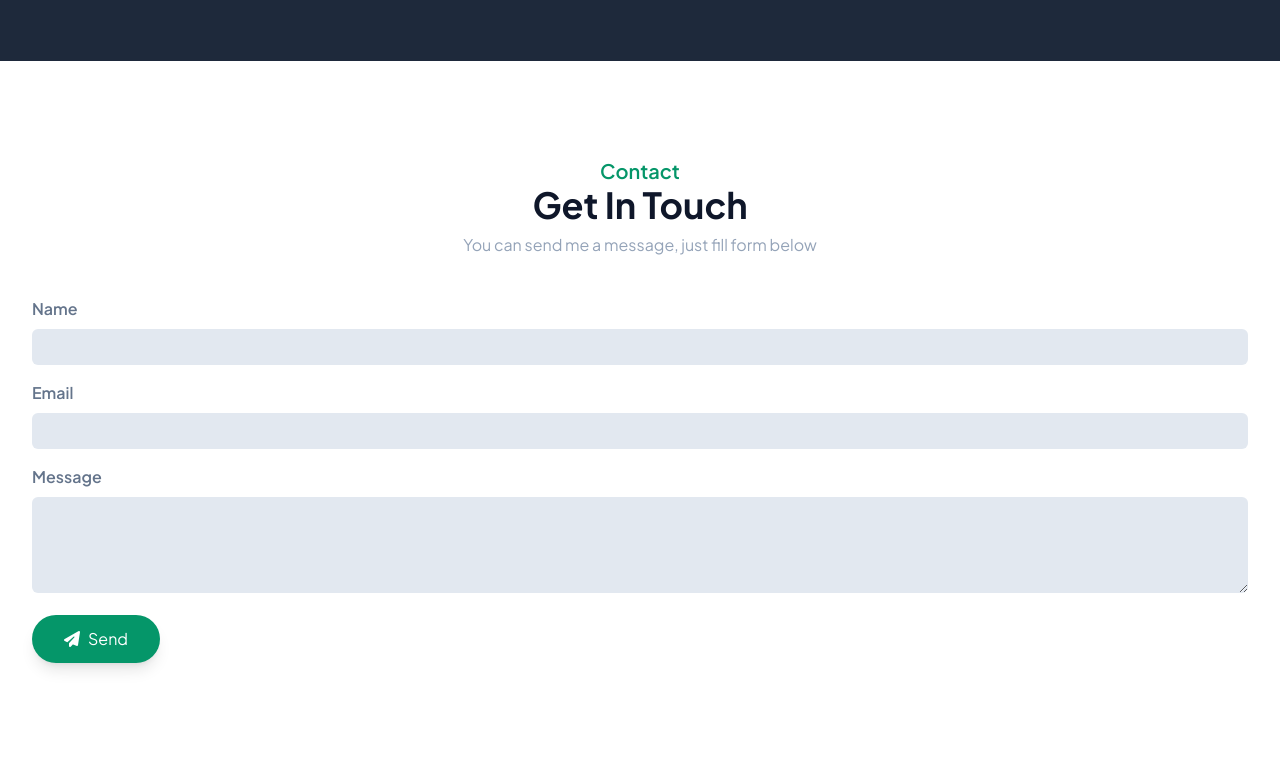
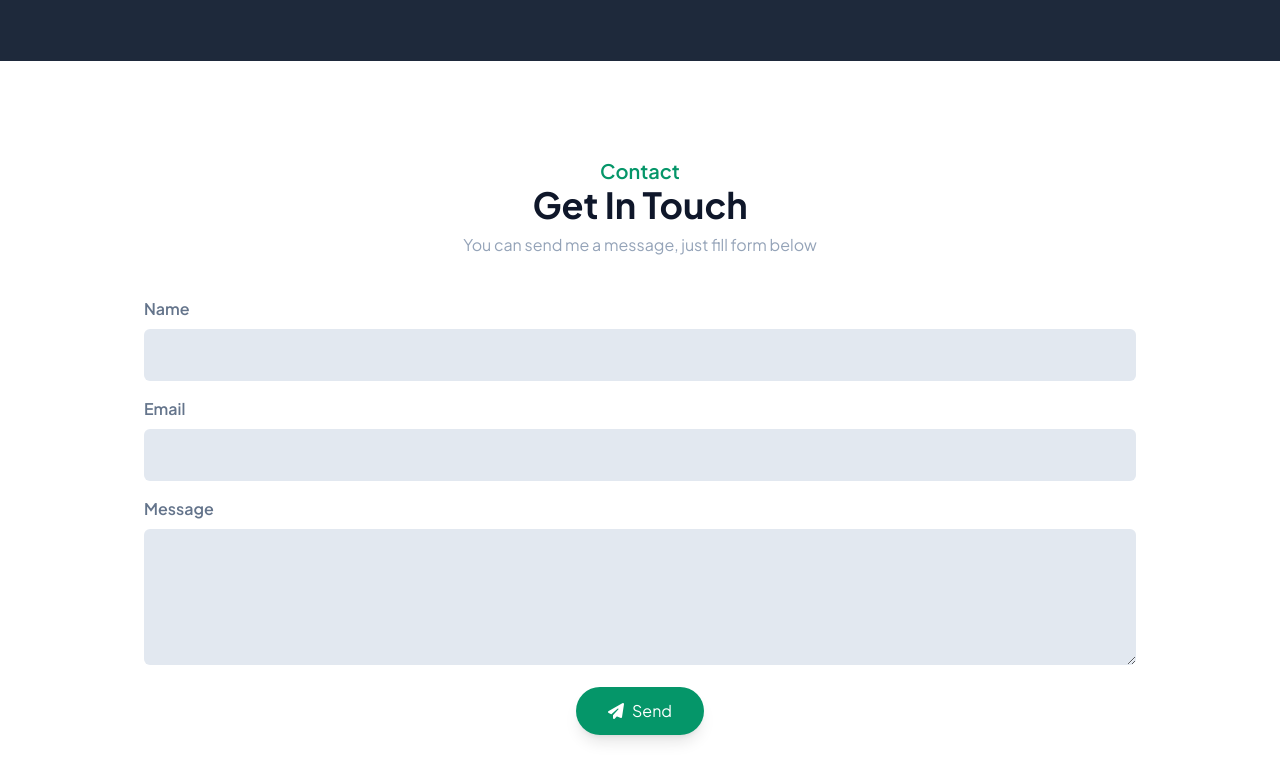
Before and after one commit to ryhnAtmdja/web-portfolio, a website: page public/index.html in a window 1280 px wide. Shown: the part 2639-3420 px from the top of the page. Before the commit the page ends 3366 px from the top, so only its background shows below. Drawn offline with Linux system fonts and the light colour scheme.

Commit message:
form section desktop ver, fix minor

```diff
--- a/public/index.html
+++ b/public/index.html
@@ -351,7 +351,7 @@
             You can send me a message, just fill form below
           </p>
         </div>
-        <div class="mt-10 px-4">
+        <div class="mt-10 px-4 lg:px-32">
           <div class="mb-4 w-full">
             <form action="">
               <label
@@ -363,7 +363,7 @@
                 type="text"
                 id="name"
                 name="name"
-                class="bg-slate-200 w-full py-2 px-3 rounded-md text-slate-700 leading-tight focus:outline-primary"
+                class="bg-slate-200 w-full py-2 px-3 rounded-md text-slate-700 leading-tight focus:outline-primary lg:py-4"
                 placeholder=""
               />
             </form>
@@ -379,7 +379,7 @@
                 type="email"
                 id="email"
                 name="email"
-                class="bg-slate-200 w-full py-2 px-3 rounded-md text-slate-700 leading-tight focus:outline-primary"
+                class="bg-slate-200 w-full py-2 px-3 rounded-md text-slate-700 leading-tight focus:outline-primary lg:py-4"
               />
             </form>
           </div>
@@ -391,20 +391,22 @@
                 >Message</label
               >
               <textarea
-                rows="4"
+                rows="6"
                 type="text"
                 id="message"
                 name="message"
-                class="bg-slate-200 w-full py-2 px-3 rounded-md text-slate-700 leading-tight focus:outline-primary focus:"
+                class="bg-slate-200 w-full py-2 px-3 rounded-md text-slate-700 leading-tight focus:outline-primary"
               ></textarea>
             </form>
           </div>
+          <div class="flex justify-center">
             <button
               class="text-base bg-primary px-8 py-3 rounded-full text-white flex items-center justify-center transition ease-in delay-25 hover:bg-emerald-700 shadow-lg space-x-2"
             >
               <i class="fa-solid fa-paper-plane"></i>
               <p>Send</p>
             </button>
+          </div>
         </div>
       </div>
     </section>
```
Also changed, not shown: public/css/output.css. Lines whose indentation alone changed are shown as unchanged.
